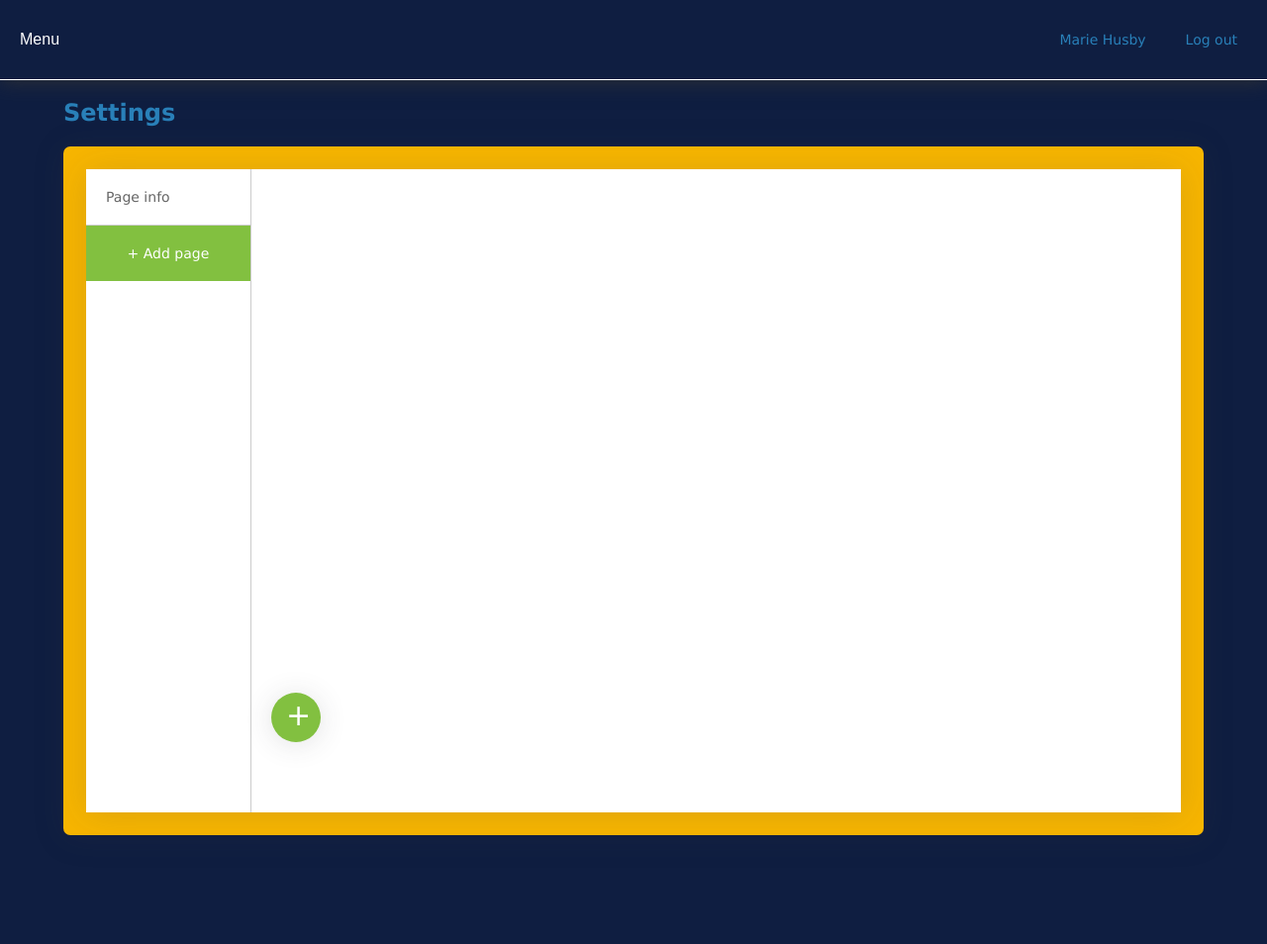
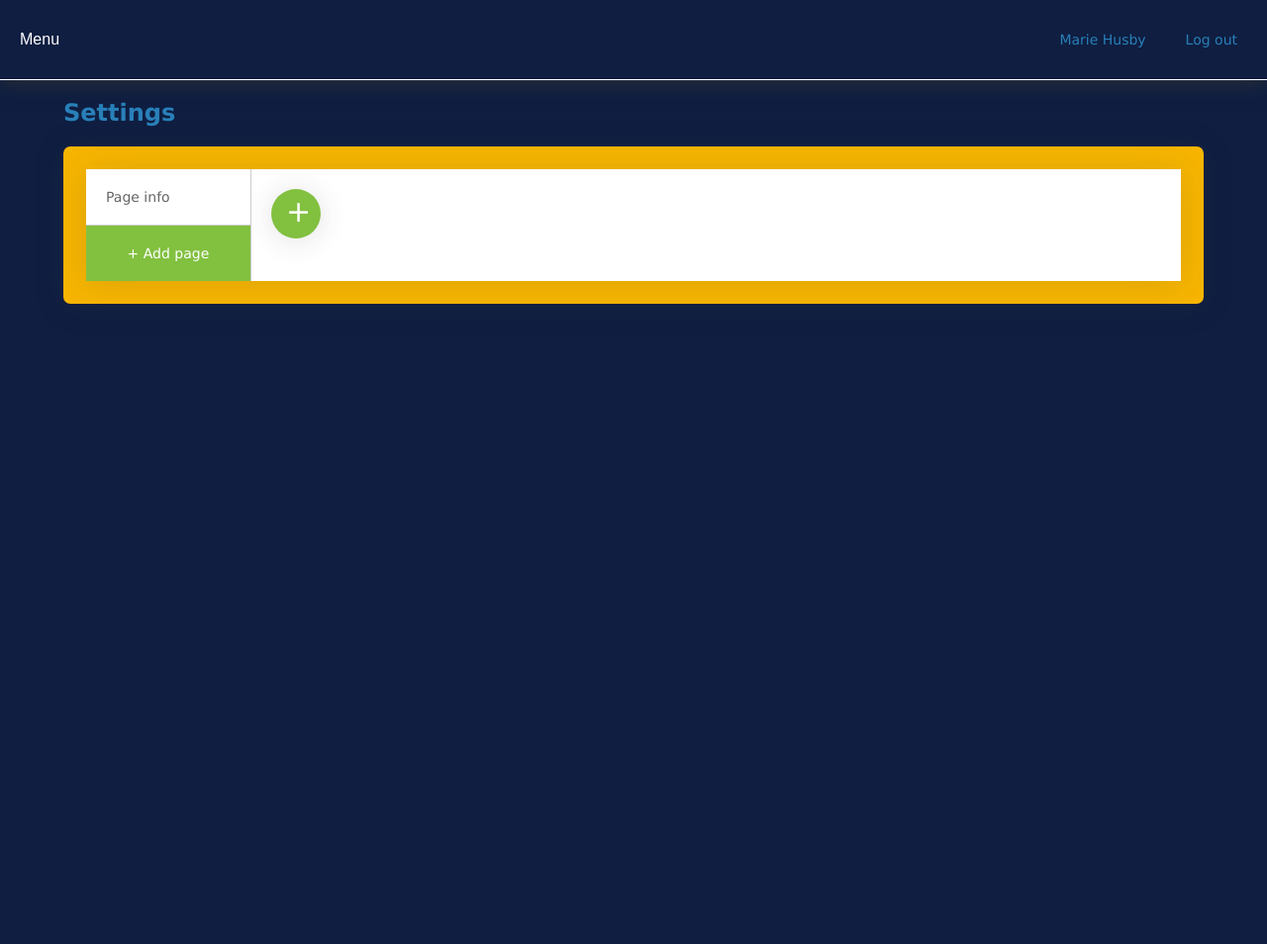
Before and after one commit to LorenzKnight/studio, a PHP site: page /admin/page_settings.php?pageid=1 in a window 1280 px wide. Shown: the whole page at 99% size. After the commit the page ends 307 px from the top, so only its background shows below. Run offline with PHP 8.4, Linux system fonts and the light colour scheme; a user stored in the database is signed in; data comes from the database, SQL or seed files in the repository; data that the repository does not hold is empty.

Commit message:
refresh2

```diff
--- a/admin/css/style_adm.css
+++ b/admin/css/style_adm.css
@@ -1,6 +1,6 @@
 body {
-  margin: 0;
-  padding: 0;
+  margin:0 auto;
+  padding:0;
   font-family: 'Lucida Sans', 'Lucida Sans Regular', 'Lucida Grande', 'Lucida Sans Unicode', Geneva, Verdana, sans-serif;
   background-color: #0F1E41;
 }
@@ -370,8 +370,7 @@ h5 {
   box-shadow: 0 .15rem 1.75rem 0 rgba(58,59,69,.15)!important;
   font-size: 30px;
   position: absolute;
-  margin: 0px 20px;
-  bottom: 50px;
+  margin: 20px;
   cursor: pointer;
 }
 .flying_button2:hover {
@@ -431,6 +430,7 @@ h5 {
   .arternative {
   /*position: relative;*/
   display: inline-block;
+  position: absolute;
   }
 
   .arternative-content {
@@ -542,8 +542,6 @@ h5 {
 .settings_cnt {
   flex: 1;
   overflow: auto;
-  min-height: 650px;
-  max-height: 700px;
   float: right;
   background-color: #FFF;
 }
--- a/admin/inc/settings_view.php
+++ b/admin/inc/settings_view.php
@@ -116,13 +116,6 @@ if (isset($_SERVER['QUERY_STRING'])) {
             <?php } while ($row_DatosConsulta = mysqli_fetch_assoc($DatosConsulta));
             }
             ?>
-
-<!--///////////////////////////////////////////////////////////////-->
-
-
-
-<!--///////////////////////////////////////////////////////////////-->
-
             <div class="add_under_button">
                 <ul>
                     <div onclick="Mostrar()"><li>+ Add page</li></div>
@@ -176,7 +169,7 @@ if (isset($_SERVER['QUERY_STRING'])) {
                 <?php
                 if ($totalRows_DatosPage > 0) {
                 do { ?>
-                <div style="width:96%; height: 500px; margin: 10px 2%; background-color: #FFF; box-shadow: 0 .15rem 1.75rem 0 rgba(58,59,69,.15)!important;">
+                <div style="width:96%; height:500px; margin:10px 2%; padding:0; background-color:#FFF; position:relative; box-shadow:0 .15rem 1.75rem 0 rgba(58,59,69,.15)!important;">
                     <div class="arternative" style="margin:10px;">
                         <button class="artbtn">o o o</button>
                         <div class="arternative-content">
@@ -184,6 +177,8 @@ if (isset($_SERVER['QUERY_STRING'])) {
                             <a href="students.php?editi=<?php echo $row_DatosConsulta['id_student']; ?>" class="alt_button">Edit</a>
                             <a href="student_delete.php?id=<?php echo $row_DatosConsulta['id_student']; ?>" class="alt_button">Delete</a>
                         </div>
+                    </div>
+                    <div style="width:24%; height:98%; margin:0.5% 0.5%; background-color:#CCC; float:left;">
                     </div>
                 </div>
                 <?php } while ($row_DatosPage = mysqli_fetch_assoc($DatosPage));
```
